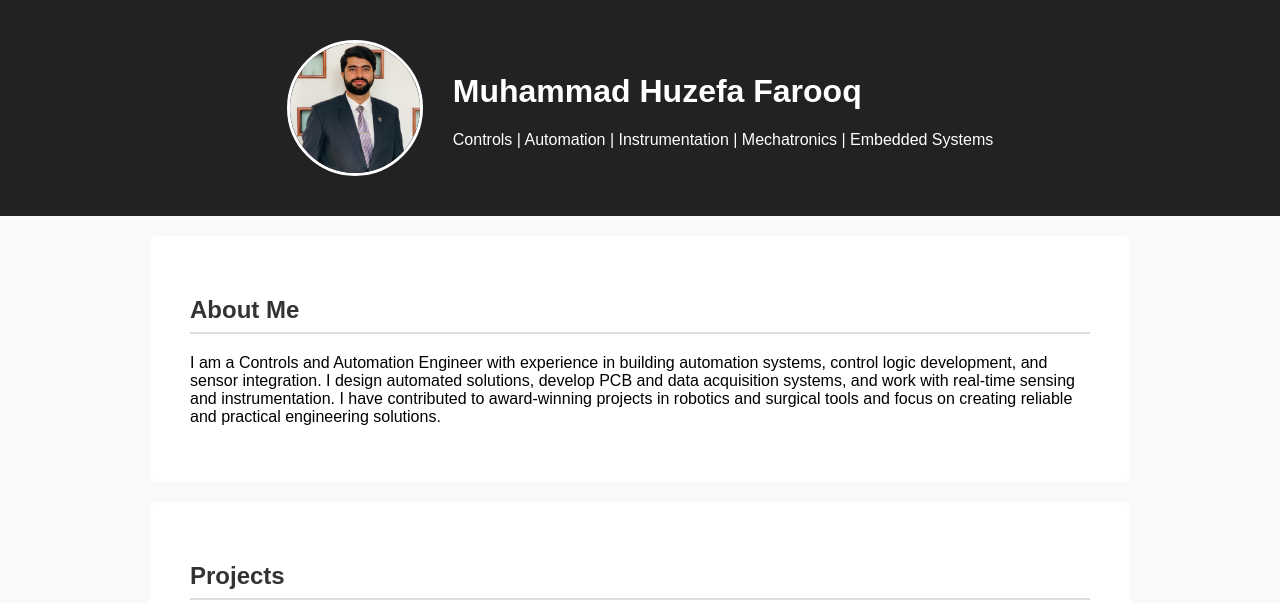
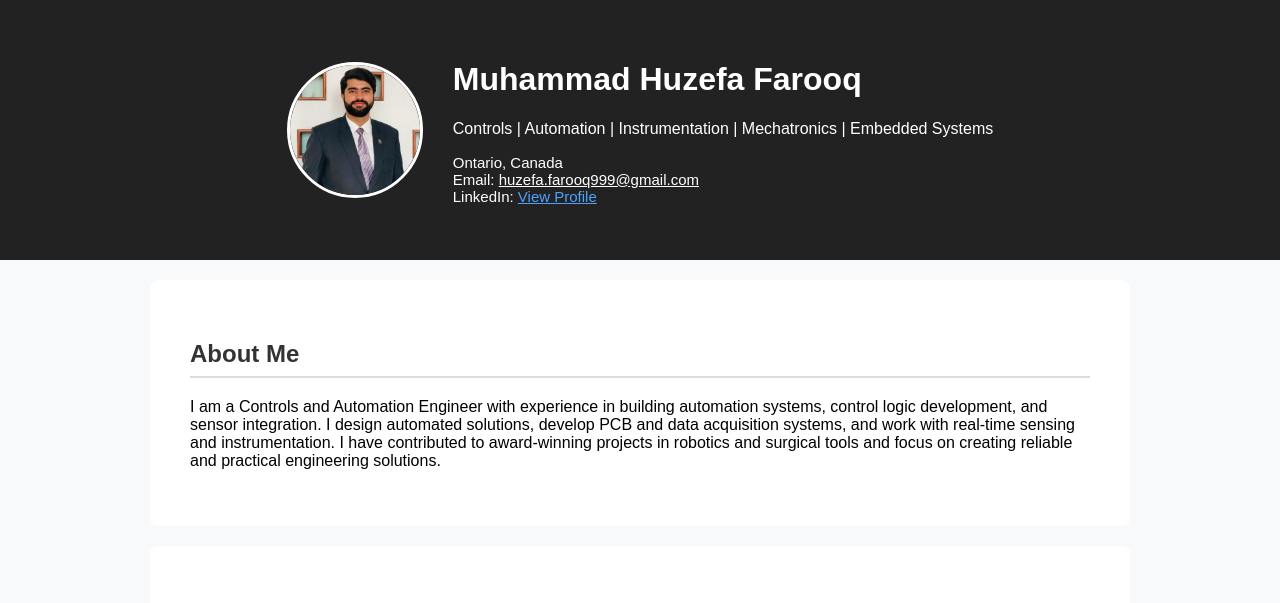
Before and after one commit to Huzefa-farooq/Huzefa-farooq.github.io, a plain HTML site: page index.html in a window 1280 px wide. Shown: the top 603 px of the page. Drawn offline with Linux system fonts and the light colour scheme.

Commit message:
Update index.html

```diff
--- a/index.html
+++ b/index.html
@@ -64,8 +64,15 @@
     <div class="header-text">
         <h1>Muhammad Huzefa Farooq</h1>
         <p>Controls | Automation | Instrumentation | Mechatronics | Embedded Systems</p>
+
+        <p style="margin-top: 10px; font-size: 15px;">
+            Ontario, Canada <br>
+            Email: <a href="mailto:huzefa.farooq999@gmail.com" style="color: #fff;">huzefa.farooq999@gmail.com</a><br>
+            LinkedIn: <a href="https://www.linkedin.com/in/muhammad-huzefa-farooq-3354341b1" style="color: #4da3ff;">View Profile</a>
+        </p>
     </div>
 </div>
+
 
     <div class="section">
         <h2>About Me</h2>
```
Lines whose indentation alone changed are shown as unchanged.
